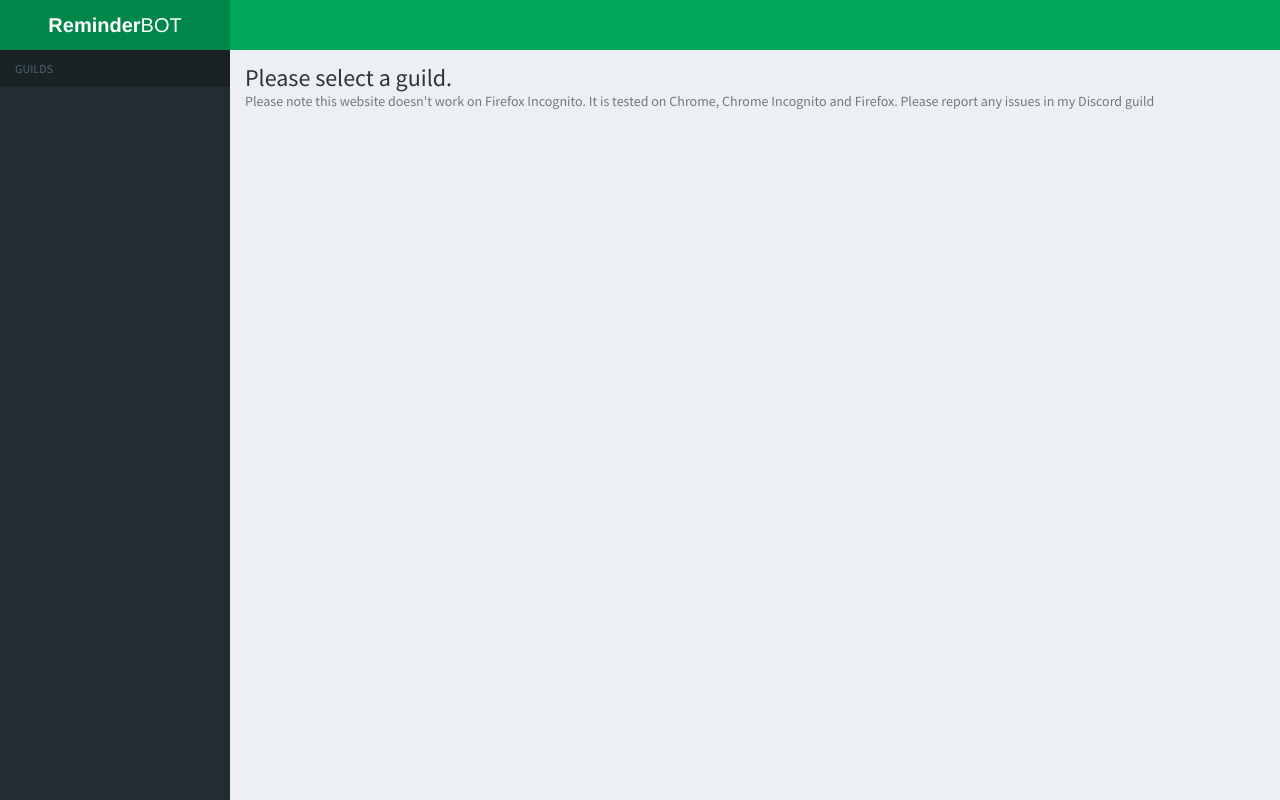
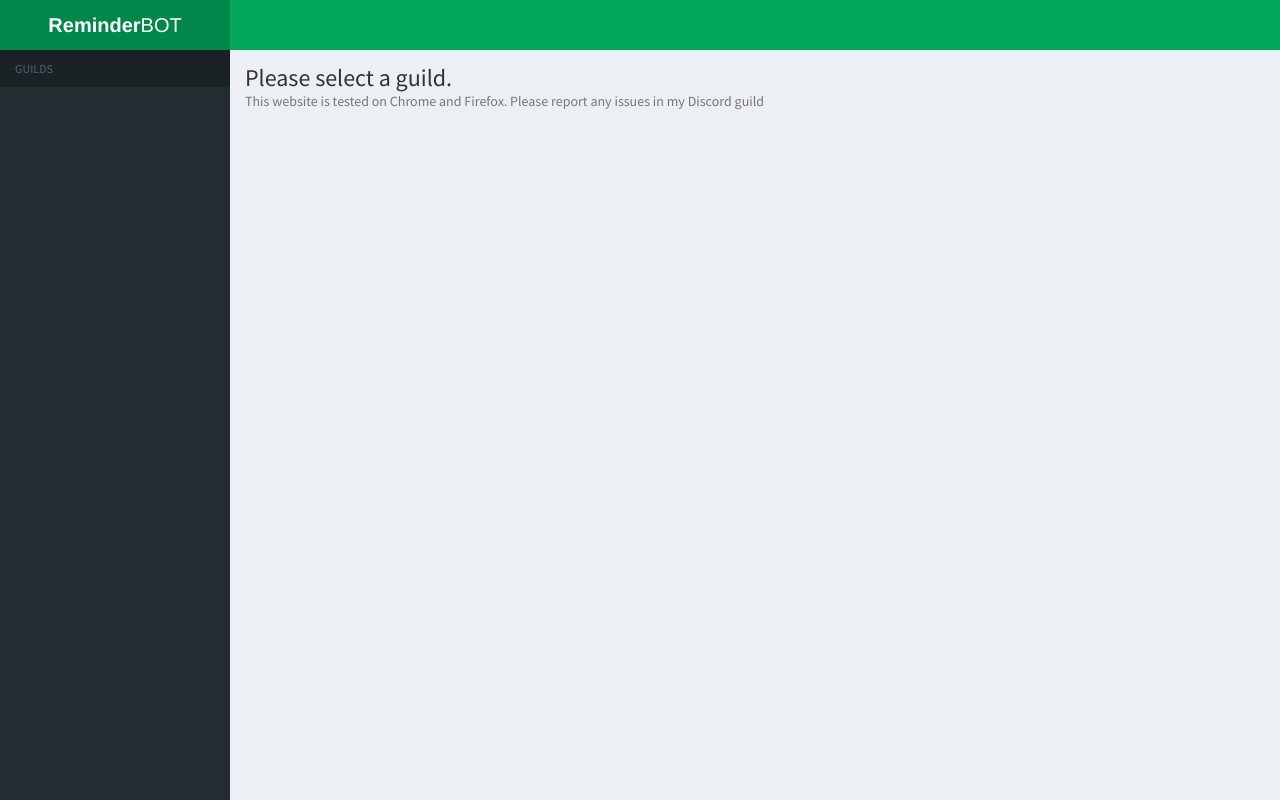
Before and after one commit to reminder-bot/web, a Flask app: template app/templates/dashboard.html in a window 1280 px wide. Run offline with Flask 2, Linux system fonts and the light colour scheme; the template is opened without the code that fills it, so the values that code supplies are empty; parts of the project's set-up code (start-up, migrations or seed data) failed here and were passed over; some libraries are stand-ins or nearby versions.

Commit message:
changed text

```diff
--- a/app/templates/dashboard.html
+++ b/app/templates/dashboard.html
@@ -362,7 +362,7 @@ document.getElementById('time_val_' + {{ reminder['index'] }}).innerHTML = momen
                     <h1>
                         Please select a guild.
                     </h1>
-                    <p class="text-muted">Please note this website doesn't work on Firefox Incognito. It is tested on Chrome, Chrome Incognito and Firefox. Please report any issues in my Discord guild</p>
+                    <p class="text-muted">This website is tested on Chrome and Firefox. Please report any issues in my Discord guild</p>
                 </section>
                 {% endif %}
             </div>
```
